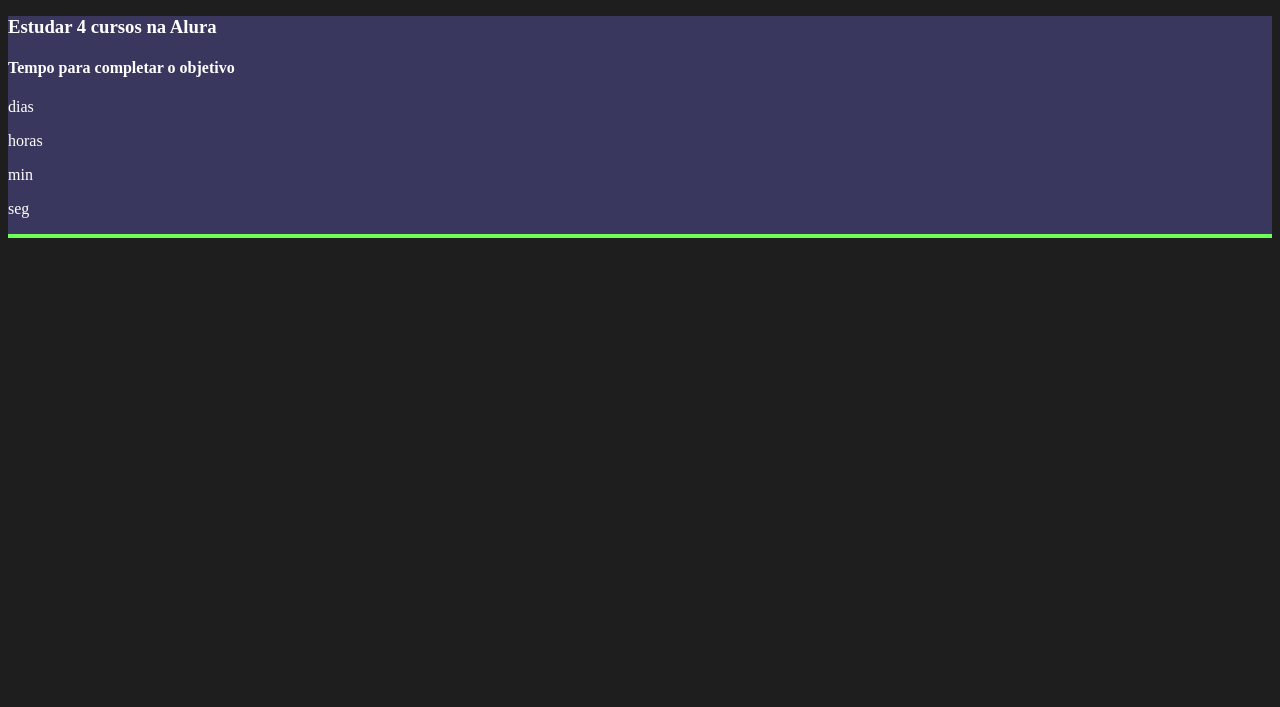
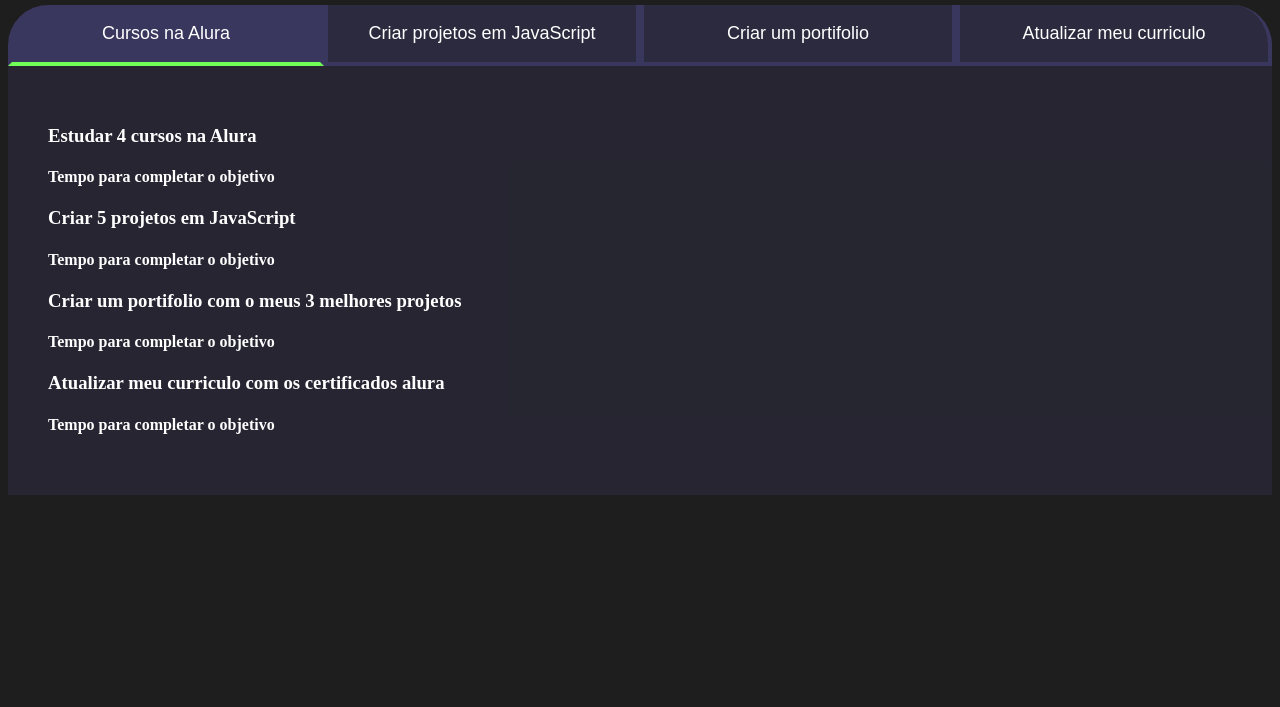
Before and after one commit to duardak/Nome-qualquer-, a plain HTML site: page index.html in a window 1280 px wide. Shown: the part 93-800 px from the top of the page. Drawn offline with Linux system fonts and the light colour scheme.

Commit message:
Add files via upload

```diff
--- a/index.html
+++ b/index.html
@@ -10,6 +10,7 @@
 <body>
     <section class="conteudo-principal"></section>
     <h2 class="titulo-principal">Meus objetivos do ano</h2>
+    <div class="conteudo"></div>
     <div class="botoes">
         <button class="botao ativo">Cursos na Alura</button>
         <button class="botao">Criar projetos em JavaScript</button>
@@ -20,26 +21,27 @@
         <div class="aba-conteudo ativo">
             <h3 class="aba-conteudo-titulo-principal">Estudar 4 cursos na Alura</h3>
             <h4 class="aba-conteudo-titulo-secundario">Tempo para completar o objetivo</h4>
-            <div class="contador">
-                <div class="contador-digito">
-                    <p class="contador-digito-numero" id="dias0"></p>
-                    <p class="contador-digito-texto">dias</p>
-                </div>
-                <div class="contador-digito">
-                    <p class="contador-digito-numero" id="horas0"></p>
-                    <p class="contador-digito-texto">horas</p>
-                </div>
-                <div class="contador-digito">
-                    <p class="contador-digito-numero" id="min0"></p>
-                    <p class="contador-digito-texto">min</p>
-                </div>
-                <div class="contador-digito">
-                    <p class="contador-digito-numero" i="seg0"></p>
-                    <p class="contador-digito-texto">seg</p>
-                </div>
+            <div class="contador"></div>
+        </div>
+        <div class="aba-conteudo">
+            <h3 class="aba-conteudo-titulo-principal">Criar 5 projetos em JavaScript</h3>
+            <h4 class="aba-conteudo-titulo-secundario">Tempo para completar o objetivo</h4>
+            <div class="contador"></div>
+        </div>
+        <div class="aba-conteudo">
+            <h3 class="aba-conteudo-titulo-principal">Criar um portifolio com o meus 3 melhores projetos </h3>
+            <h4 class="aba-conteudo-titulo-secundario">Tempo para completar o objetivo</h4>
+            <div class="contador"></div>
+        </div>
+        <div class="aba-conteudo">
+            <h3 class="aba-conteudo-titulo-principal">Atualizar meu curriculo com os certificados alura</h3>
+            <h4 class="aba-conteudo-titulo-secundario">Tempo para completar o objetivo</h4>
+            <div class="contador"></div>
+        </div>
             </div>
         </div>
     </div>
+    </section>
     <script scr="main.js"></script>
 </body>
 </html>
--- a/style.css
+++ b/style.css
@@ -1,3 +1,5 @@
+
+@import url('https://fonts.googleapis.com/css2?family=Chakra+Petch:wght@400;700&display=swap');
 :root {
     --cor-de-fundo: #1E1E1E;
     --verde: #6FFF57;
@@ -7,15 +9,92 @@
     --texto-fundo: rgba(58, 55, 94, 0.3);
 }
 
-@import url('https://fonts.googleapis.com/css2?family=Chakra+Petch:wght@400;700&display=swap');
-
 body {
     background-color: var(--cor-de-fundo);
     color: var(--branco);
     font-family: 'Chakra Petch' sans-serif;
 }
 
-.ativo{
+.conteudo-principal{
+    display: flex;
+    flex-direction: column;
+    justify-content: center;
+    align-items: center;
+    max-width: 1200px;
+    width: 100%;
+    margin: auto;
+}
+
+.titulo-principal{
+    text-align: left;
+    width: 100%;
+    font-size: 32px;
+}
+
+.titulo-principal span{
+    color: var(--verde);
+}
+
+.botao{
+    font-family: "Crakra Petch", sans-serif;
+    background-color: var(--botao-inativo);
+    color: var(--branco);
+    display: flex;
+    justify-content: center;
+    padding: 1em;
+    font-size: 18px;
+    align-items: center;
+    width: 100%;
+    border-bottom: 4px solid var(--botao-ativo);
+    border-left: 4px solid var(--botao-ativo);
+    border-right: 4px solid var(--botao-ativo);
+    border-top: none;
+}
+
+.botao:first-child{
+    border-radius: 40px 40px 0 0;
+}
+
+.botoes{
+    display: block;
+}
+
+.botao.ativo{
     background-color: var(--botao-ativo);
     border-bottom: 4px solid var(--verde);
 }
+
+.abas-textos{
+    background-color: var(--texto-fundo);
+    padding: 40px;
+    border-radius: 0 0;
+}
+
+.abas-conteudo.ativo{
+    display: block;
+}
+
+.abas-conteudo{
+    display: none;
+}
+.abas-conteudo-titulo-principal{
+    font-size: 28px;
+}
+
+.abas-conteudo-titulo-secundario{
+    text-align: center;
+    color: var(--verde);
+    text-transform: uppercase;
+}
+
+@media screen and (min-width: 768px) {
+    .botoes{
+        display: flex;
+    }
+    .botao:first-child{
+        border-radius: 40px 0 0 0;
+    }
+    .botao:last-child{
+        border-radius: 0 40px 0 0;
+    }
+}
```
Also changed, not shown: main.js (+18 -1 lines).
